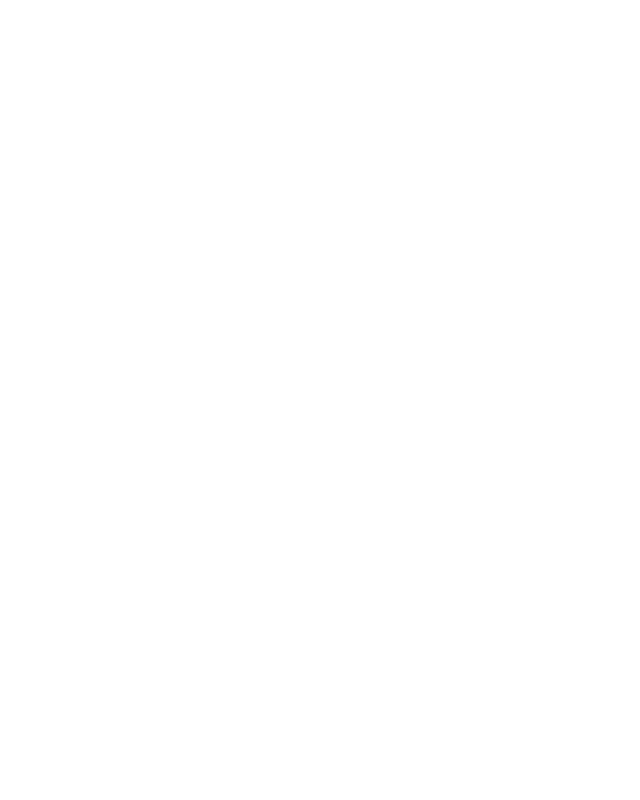
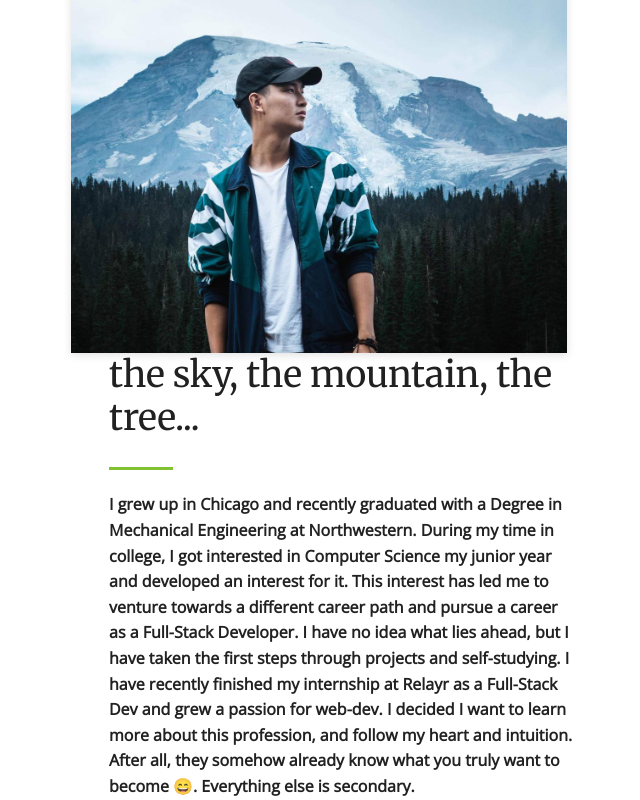
Before and after one commit to iamalanxue/Portfolio, a React (Create React App) app: page / in a window 1280 px wide. Shown: the part 1077-1877 px from the top of the page, without its empty margins (321-961 px from the left). Before the commit the page ends 800 px from the top, so only its background shows below. Built offline with nearby package versions, Linux system fonts and the light colour scheme.

Commit message:
completed about me page

```diff
--- a/src/App.tsx
+++ b/src/App.tsx
@@ -1,11 +1,17 @@
 import './App.css';
+import AboutMe from './containers/AboutMe';
 import HomePage from './containers/HomePage';
+import { CssBaseline } from '@mui/material';
 
 function App() {
   return (
     <div className="App">
       <div className="content">
+        <CssBaseline />
         <HomePage />
+        <div className="details">
+          <AboutMe />
+        </div>
       </div>
     </div>
   );
--- a/src/common/styles/styles.scss
+++ b/src/common/styles/styles.scss
@@ -1,4 +1,8 @@
 @import './variables.scss';
+
+.details {
+	margin: 0px 200px;
+}
 
 .landing-page {
 	display: flex;
@@ -36,3 +40,47 @@
 		}
 	}
 }
+
+.about-me {
+	display: flex;
+	flex-direction: row;
+	justify-content: center;
+	align-items: center;
+	margin-top: 60px;
+	flex-wrap: wrap;
+	.img-container {
+		max-height: 570px;
+		max-width: 496px;
+		overflow: hidden;
+		box-shadow: rgba(99, 99, 99, 0.2) 0px 2px 8px 0px;
+		img{
+			width: 100%;
+			height: 100%;
+		}
+	}
+	.text {
+		padding-left: 45px;
+		max-width: 510px;
+		.MuiTypography-h2 {
+			text-align: left;
+			font-size: 36px;
+			font-weight: 400;
+			display: block;
+			font-family: $about_me_title;
+		}
+		.border {
+			margin-top: 28px;
+			margin-bottom: 22px;
+			border-top: 3px solid rgb(129, 193, 50);
+			width: 64px;
+		}
+		.MuiTypography-h3 {
+			font-size: 16px;
+			font-family: $about_me_caption;
+			font-weight: 600;
+			line-height: 25.6px;
+			box-sizing: border-box;
+			text-align: left;
+		}
+	}
+}
--- a/src/common/styles/variables.scss
+++ b/src/common/styles/variables.scss
@@ -1,5 +1,7 @@
 @import url('https://fonts.googleapis.com/css2?family=Playfair+Display&display=swap');
 @import url('https://fonts.googleapis.com/css2?family=Open+Sans:wght@300&family=Playfair+Display&display=swap');
+@import url('https://fonts.googleapis.com/css2?family=Merriweather&display=swap');
+@import url('https://fonts.googleapis.com/css2?family=Open+Sans:wght@300&display=swap');
 
 $caption: 'Open Sans', sans-serif;
 $title: 'Playfair Display', serif;
@@ -9,3 +11,5 @@
 $white: #FFF;
 $footer:  #333;
 $background: '../img/background.jpg';
+$about_me_title: 'Merriweather', serif;
+$about_me_caption: 'Open Sans', sans-serif;
--- /dev/null
+++ b/src/containers/AboutMe.tsx
@@ -0,0 +1,20 @@
+import { Typography } from '@mui/material';
+import ME from '../common/img/me.jpg';
+
+const AboutMe = () => {
+  return (
+    <div className="about-me">
+      <div className="img-container">
+        <img src={ME} alt="Profile Image" />
+      </div>
+      <div className="text">
+        <Typography variant="h2">the sky, the mountain, the tree...</Typography>
+        <div className="border"></div>
+        <Typography variant="h3">I grew up in Chicago and recently graduated with a Degree in Mechanical Engineering at Northwestern.
+        During my time in college, I got interested in Computer Science my junior year and developed an interest for it. This interest has led me to venture towards a different career path and pursue a career as a Full-Stack Developer. I have no idea what lies ahead, but I have taken the first steps through projects and self-studying. I have recently finished my internship at Relayr as a Full-Stack Dev and grew a passion for web-dev. I decided I want to learn more about this profession, and follow my heart and intuition. After all, they somehow already know what you truly want to become 😄. Everything else is secondary. </Typography>
+      </div>
+    </div>
+  )
+}
+
+export default AboutMe;
--- a/src/containers/HomePage.tsx
+++ b/src/containers/HomePage.tsx
@@ -1,21 +1,14 @@
-import React, { FC } from 'react';
 import { makeStyles } from '@mui/styles';
-import { CssBaseline, Typography } from '@mui/material';
+import { Typography } from '@mui/material';
 
 const useStyles = makeStyles({
 })
-type Props = {
 
-}
-
-const HomePage: FC<Props> = ({
-
-}) => {
+const HomePage = () => {
 	const classes = useStyles();
 
 	return(
 		<div className="landing-page">
-			<CssBaseline />
 			<div className="introduction">
 				<Typography variant="caption">Green is the Prime Color of the World</Typography>
 				<div className="caption">
```
Also changed, not shown: src/common/img/me.jpg (added).
